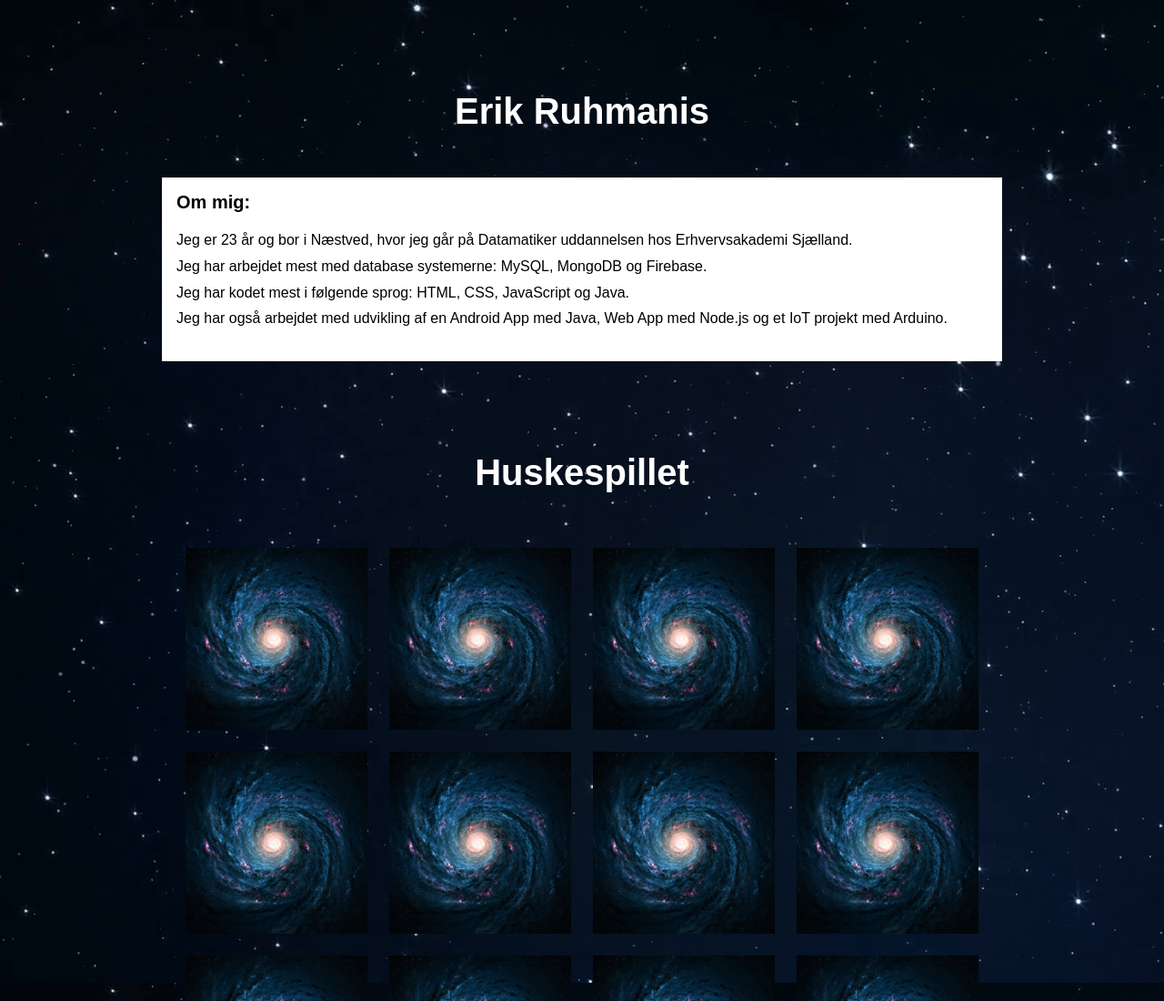
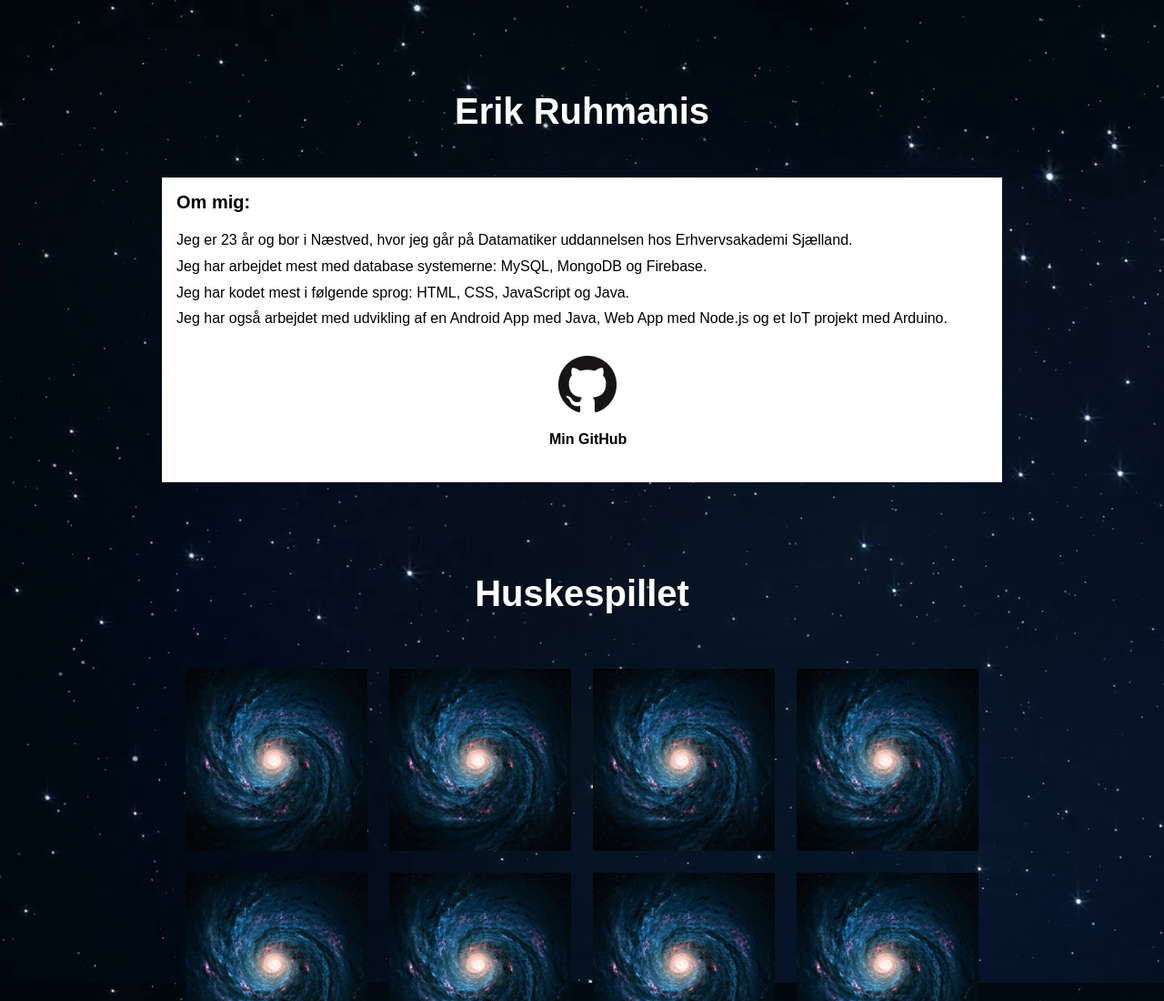
Before and after one commit to erik2310/Huskespil, a plain HTML site: page index.html in a window 1280 px wide. Shown: the top 1100 px of the page at 91% size. Drawn offline with Linux system fonts and the light colour scheme.

Commit message:
Tilføjet HTML og CSS kode til GitHub billedet.

```diff
--- a/css/main.css
+++ b/css/main.css
@@ -17,6 +17,10 @@ h2 {
     font-size: 20px;
     color: black;
     margin: 0px 0px;
+}
+
+#github {
+    margin-left: 410px;
 }
 
 .aboutMe {
@@ -51,7 +55,7 @@ img:hover {
     border-color: white;
 }
 
-a {
+.navigationBarLinks {
     margin-left: 20px;
     margin-right: 20px;
     text-decoration: none;
@@ -60,7 +64,7 @@ a {
     color: white;
 }
 
-a:hover {
+.navigationBarLinks:hover {
     text-decoration: underline;
 }
 
--- a/index.html
+++ b/index.html
@@ -11,10 +11,10 @@
 <body>
     <!-- <div class="navigationBar">
         <ul>
-            <li><a href="index.html" style="text-decoration: underline;">Huskespillet</a></li>
-            <li><a href="">Side 2</a></li>
-            <li><a href="">Side 3</a></li>
-            <li><a href="">Side 4</a></li>
+            <li><a class="navigationBarLinks" href="index.html" style="text-decoration: underline;">Huskespillet</a></li>
+            <li><a class="navigationBarLinks" href="">Side 2</a></li>
+            <li><a class="navigationBarLinks" href="">Side 3</a></li>
+            <li><a class="navigationBarLinks" href="">Side 4</a></li>
         </ul>
     </div> -->
 
@@ -28,8 +28,16 @@
             Jeg er 23 år og bor i Næstved, hvor jeg går på Datamatiker uddannelsen hos Erhvervsakademi Sjælland.<br>
             Jeg har arbejdet mest med database systemerne: MySQL, MongoDB og Firebase.<br>
             Jeg har kodet mest i følgende sprog: HTML, CSS, JavaScript og Java. <br>
-            Jeg har også arbejdet med udvikling af en Android App med Java, Web App med Node.js og et IoT projekt med Arduino.
+            Jeg har også arbejdet med udvikling af en Android App med Java, Web App med Node.js og et IoT projekt med
+            Arduino.
         </p>
+
+        <div id="github">
+            <a style="text-decoration: none;" href="https://github.com/erik2310" target="_blank">
+                <img src="images/GitHub-Mark-64px.png" alt="github">
+                <p style="margin-top: 0px;"><b>Min GitHub</b></p>
+            </a>
+        </div>
 
     </div>
 
```
